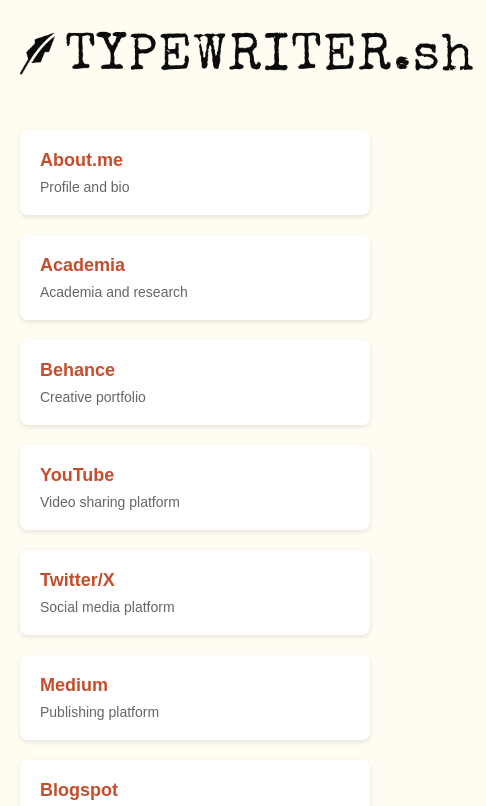
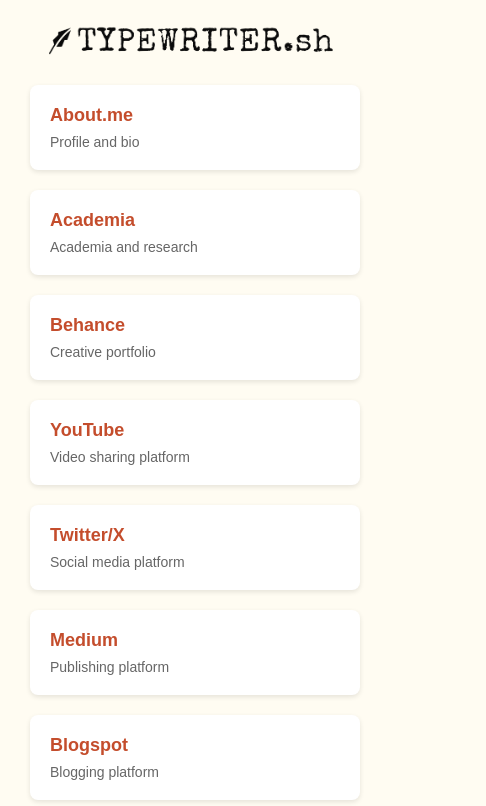
Before and after one commit to gigabit-eth/typewriter-id-page, a plain HTML site: page index.html in a window 390 px wide. Shown: the top 806 px of the page, 486 px wide, since content can reach past the window. Drawn offline with Linux system fonts and the light colour scheme.

Commit message:
responsive header

```diff
--- a/index.html
+++ b/index.html
@@ -122,6 +122,22 @@
         .grid {
           grid-template-columns: 1fr;
         }
+
+        .container img {
+          max-height: 60px !important;
+          margin-bottom: 20px !important;
+        }
+      }
+
+      @media (max-width: 480px) {
+        .container img {
+          max-height: 50px !important;
+          margin-bottom: 15px !important;
+        }
+
+        .container {
+          padding: 0 10px;
+        }
       }
     </style>
   </head>
@@ -130,7 +146,7 @@
       <img
         src="images/logo.png"
         alt="Logo"
-        style="display: block; margin: 0 auto 30px; max-height: 80px"
+        style="display: block; margin: 0 auto 30px; max-height: 80px; width: auto; max-width: 100%; height: auto;"
       />
 
       <div class="grid">
```
